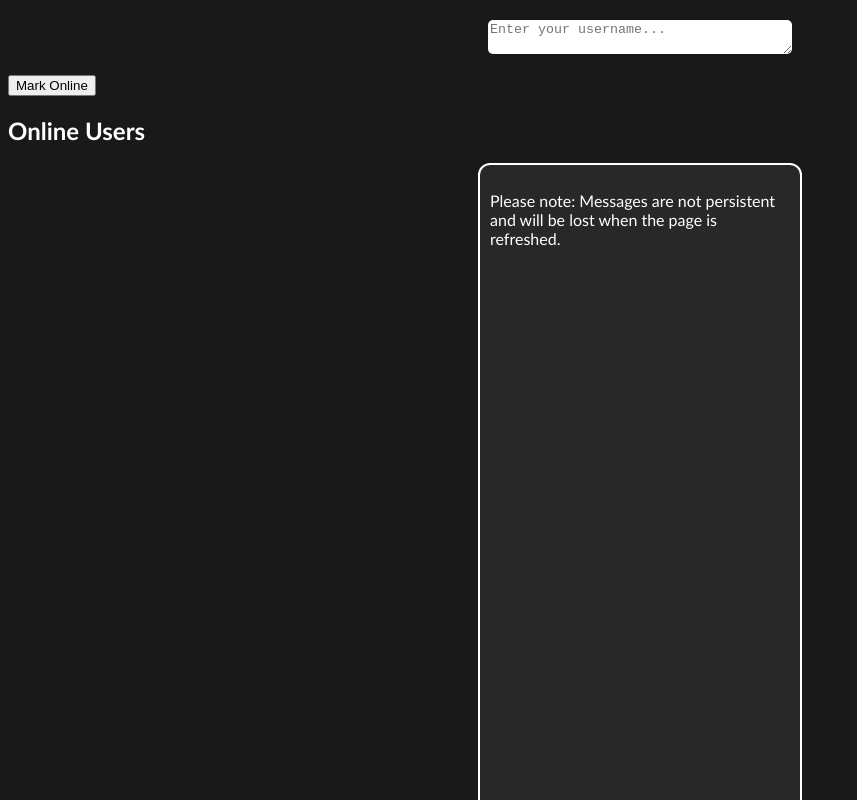
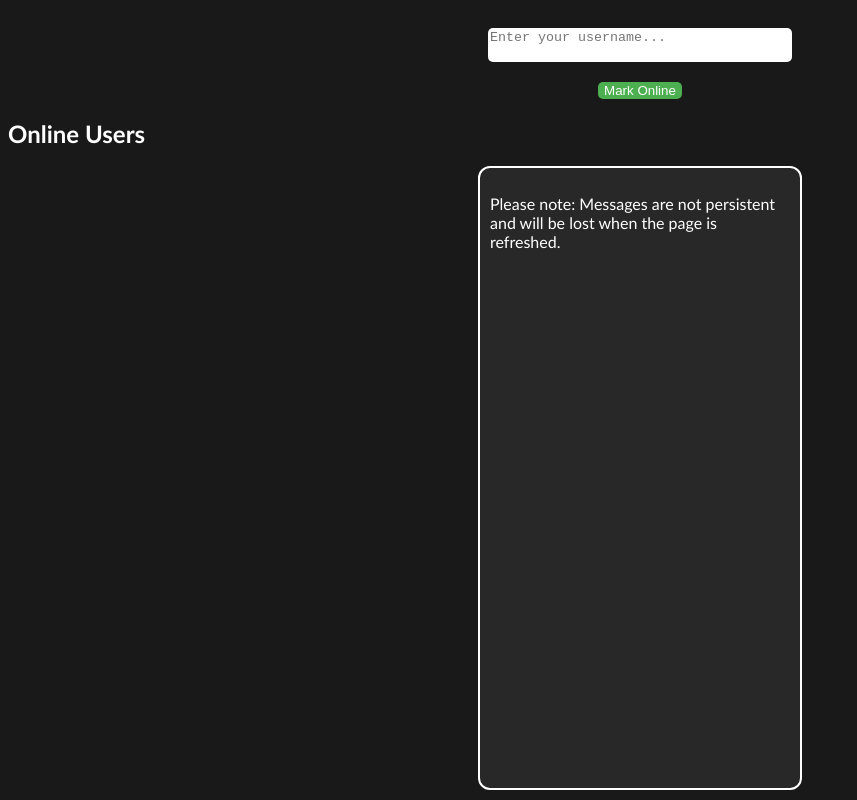
Before and after one commit to astroflann/messaging-site, a website: page public/index.html in a window 1280 px wide. Shown: the top 800 px of the page, without its empty margins (0-857 px from the left). Drawn offline with nearby package versions, Linux system fonts and the light colour scheme; no server answers.

Commit message:
Update style.css

```diff
--- a/public/style.css
+++ b/public/style.css
@@ -2,6 +2,9 @@ body {
   background-color: #191919;
   color: white;
   font-family: 'Gill Sans', 'Gill Sans MT', Calibri, 'Trebuchet MS', sans-serif;
+}
+.OnlineUser {
+  color: #4CAF50;
 }
 #UsernameInput {
   width: 300px;
@@ -11,13 +14,33 @@ body {
   margin: 20px auto;
   display: block;
 }
+textarea {
+  resize: none;
+}
+#usernameArea {
+  display: flex;
+  flex-direction: column;
+  justify-content: center;
+  align-items: center;
+}
+#markOnline {
+  border-radius: 5px;
+  border: none;
+  background-color: #4CAF50;
+  color: white;
+  cursor: pointer;
+}
+#markOnline:disabled {
+  background-color: #888;
+  cursor: not-allowed;
+}
 .MessageBox {
   display: flex;
   flex-direction: column;   /* stack messages vertically */
   justify-content: flex-start; /* align to top */
   align-items: stretch;     /* make children stretch full width */
   border-radius: 10px;
-  height: 700px;
+  height: 600px;
   width: 300px;
   background-color: #282828;
   margin: 20px auto;
```
